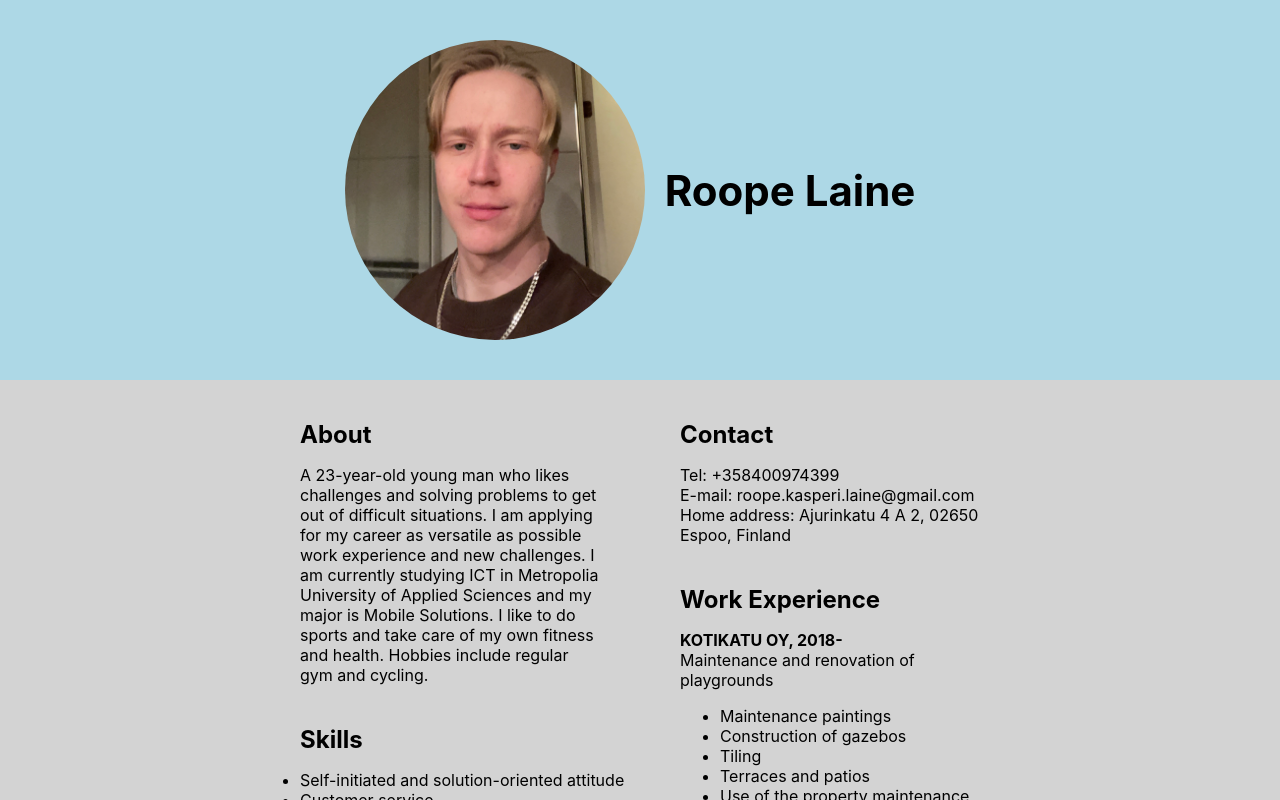
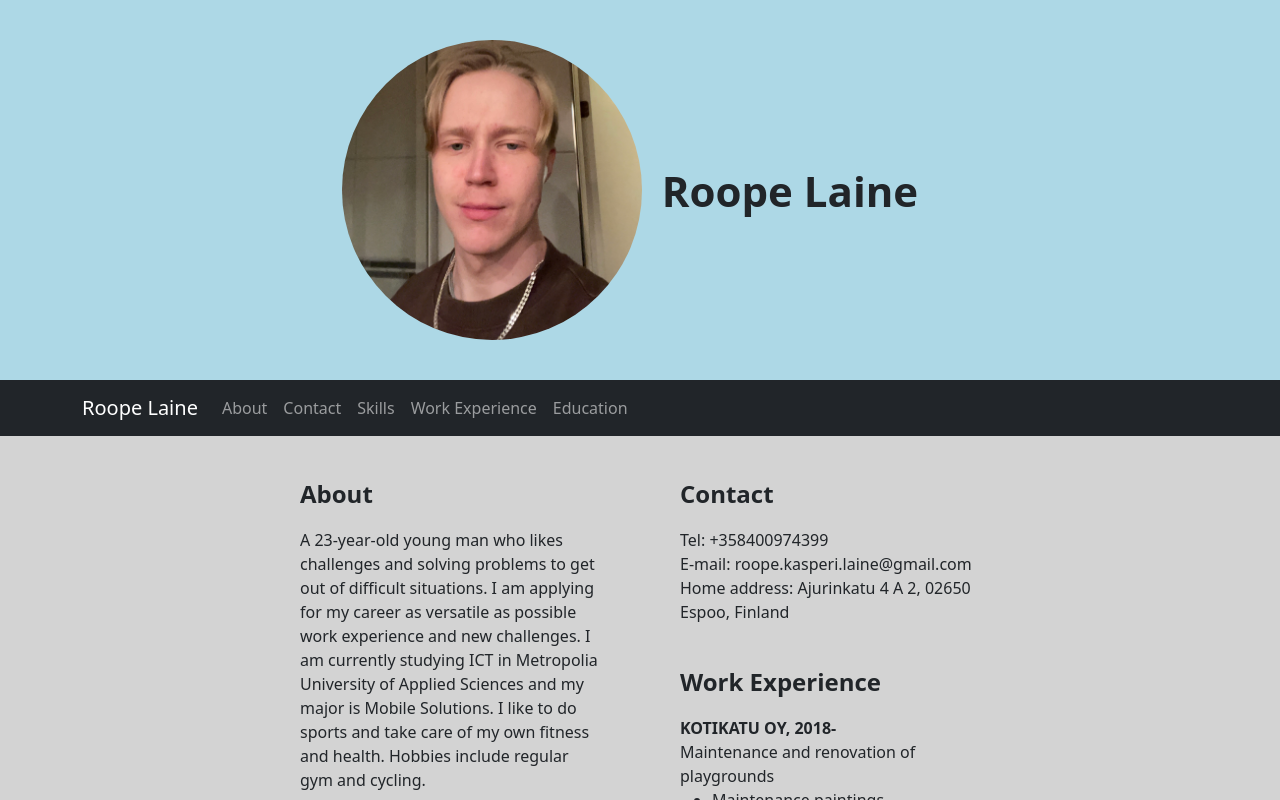
Before and after one commit to Liideli/resume, a React (Create React App) app: page /about in a window 1280 px wide. Shown: the top 800 px of the page. Built offline with nearby package versions, Linux system fonts and the light colour scheme.

Commit message:
Added React Bootstrap

```diff
--- a/package.json
+++ b/package.json
@@ -13,8 +13,10 @@
     "@testing-library/user-event": "^13.5.0",
     "babel-plugin-macros": "^3.1.0",
     "babel-preset-expo": "^9.2.2",
+    "bootstrap": "^5.2.3",
     "gh-pages": "^5.0.0",
     "react": "^18.2.0",
+    "react-bootstrap": "^2.7.0",
     "react-dom": "^18.2.0",
     "react-scripts": "5.0.1",
     "web-vitals": "^2.1.4"
--- a/public/index.html
+++ b/public/index.html
@@ -3,6 +3,12 @@
   <head>
     <meta charset="utf-8" />
     <link rel="icon" href="%PUBLIC_URL%/favicon.ico" />
+    <link
+      rel="stylesheet"
+      href="https://cdn.jsdelivr.net/npm/bootstrap@5.2.3/dist/css/bootstrap.min.css"
+      integrity="sha384-rbsA2VBKQhggwzxH7pPCaAqO46MgnOM80zW1RWuH61DGLwZJEdK2Kadq2F9CUG65"
+      crossorigin="anonymous"
+    />
     <meta name="viewport" content="width=device-width, initial-scale=1" />
     <meta name="theme-color" content="#000000" />
     <meta
--- a/src/App.js
+++ b/src/App.js
@@ -1,15 +1,20 @@
 import "./App.css";
 import About from "./components/About";
+import { NavBar } from "./components/NavBar";
 import { Contact } from "./components/Contact";
 import { Education } from "./components/Education";
 import Profile from "./components/Profile";
 import Skills from "./components/Skills";
 import { WorkExperience } from "./components/WorkExperience";
+import "bootstrap/dist/css/bootstrap.min.css";
 
 function App() {
   return (
     <div style={styles.top}>
       <Profile />
+      <div style={styles.navbar}>
+        <NavBar />
+      </div>
       <div style={styles.container}>
         <div>
           <About />
@@ -31,13 +36,13 @@ const styles = {
     display: "flex",
     flexDirection: "column",
     backgroundColor: "#fff",
-    alignItems: "center",
-    justifyContent: "center",
+  },
+  navbar: {
   },
   container: {
     flex: 1,
     display: "flex",
-    alignSelf: 'stretch',
+    alignSelf: "stretch",
     flexDirection: "row",
     backgroundColor: "lightgrey",
     alignItems: "flex-start",
--- /dev/null
+++ b/src/components/NavBar.jsx
@@ -0,0 +1,20 @@
+import Container from "react-bootstrap/Container";
+import Nav from "react-bootstrap/Nav";
+import Navbar from "react-bootstrap/Navbar";
+
+export const NavBar = () => {
+  return (
+    <Navbar bg="dark" variant="dark">
+      <Container>
+        <Navbar.Brand href="#home">Roope Laine</Navbar.Brand>
+        <Nav className="me-auto">
+          <Nav.Link href="#about">About</Nav.Link>
+          <Nav.Link href="#contact">Contact</Nav.Link>
+          <Nav.Link href="#skills">Skills</Nav.Link>
+          <Nav.Link href="#work">Work Experience</Nav.Link>
+          <Nav.Link href="#education">Education</Nav.Link>
+        </Nav>
+      </Container>
+    </Navbar>
+  );
+};
```
Also changed, not shown: 1 other file (tests, documents, lock files or other folders).
